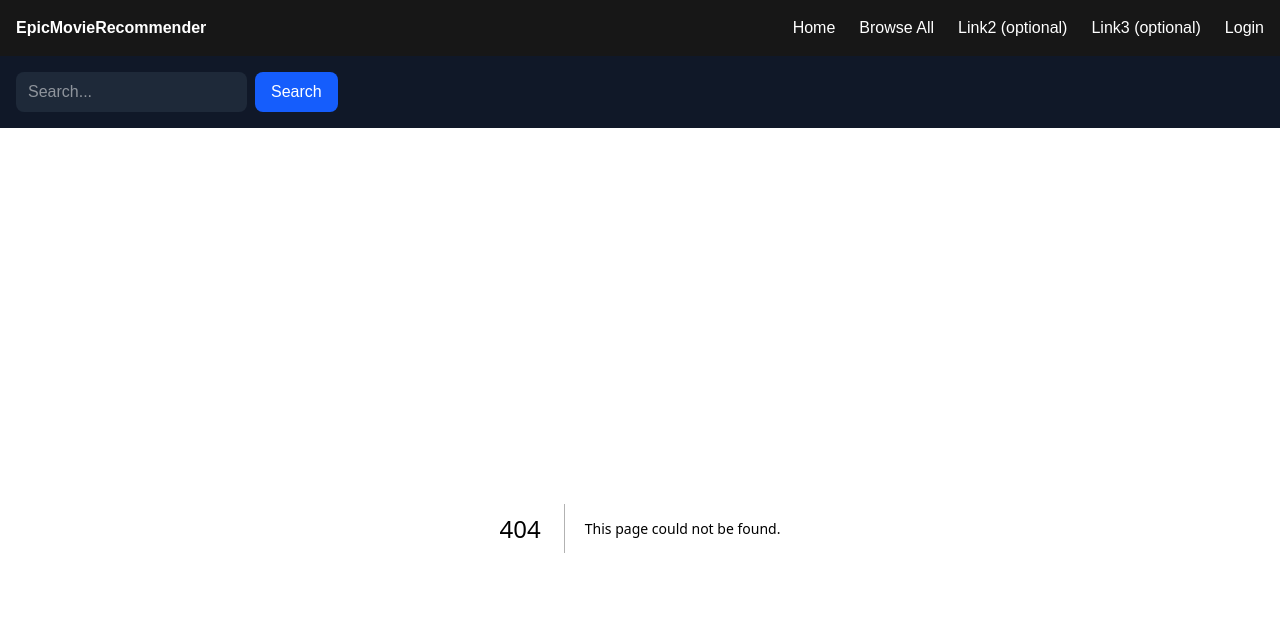
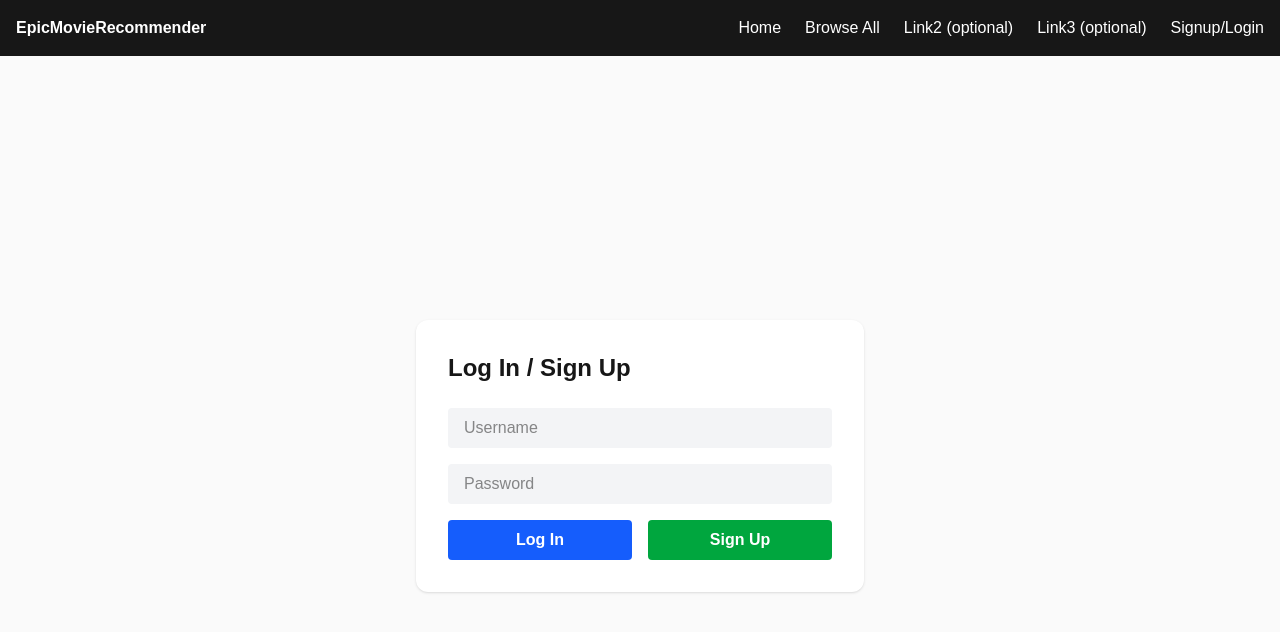
Before and after one commit to ncastelli76/cs-movie-recommendation, a Next.js app in the folder movierecs-app/: page /signup in a window 1280 px wide. Before the commit this address had no page. Shown: the top 632 px of the page. Built offline with nearby package versions, Linux system fonts and the light colour scheme.

Commit message:
movie_card

```diff
--- a/movierecs-app/actions/query.ts
+++ b/movierecs-app/actions/query.ts
@@ -1,9 +1,7 @@
 'use server';
 
-import { env } from '@/lib/env';
 import { Schema } from 'zod';
 
-const { TMDB_READ_ACCESS_TOKEN } = env;
 import { FetchTMDBParams } from '@/types/tmdb-types';
 
 const BASE_URL = 'https://api.themoviedb.org/3';
--- a/movierecs-app/app/header.tsx
+++ b/movierecs-app/app/header.tsx
@@ -36,8 +36,8 @@ export default function Header() {
               </Link>
             </li>
             <li>
-              <Link href="/link4" className="hover:text-gray-300">
-                Login
+              <Link href="/signup" className="hover:text-gray-300">
+                Signup/Login
               </Link>
             </li>
           </ul>
--- a/movierecs-app/app/layout.tsx
+++ b/movierecs-app/app/layout.tsx
@@ -2,7 +2,6 @@ import type { Metadata } from "next";
 import { Geist, Geist_Mono } from "next/font/google";
 import "./globals.css";
 import Header from './header';
-import Search_bar from './search_bar';
 
 const geistSans = Geist({
   variable: "--font-geist-sans",
@@ -30,7 +29,6 @@ export default function RootLayout({
         className={`${geistSans.variable} ${geistMono.variable} antialiased`}
       >
         <Header />
-        <Search_bar />
 
         {children}
       </body>
--- /dev/null
+++ b/movierecs-app/app/movie_card.tsx
@@ -0,0 +1,64 @@
+import Image from "next/image";
+import type { Movie } from "../types/tmdb-types"
+
+const TMDB_IMAGE_BASE = "https://image.tmdb.org/t/p/w1280";
+const TMDB_MOVIE_BASE = "https://www.themoviedb.org/movie/"
+
+function rate(rating: number, id: number) {
+
+}
+
+export default function MovieCard({
+  movie
+}: {
+  movie: Movie
+}) {
+  return (
+    <div className="flex flex-col md:flex-row bg-white dark:bg-neutral-900 rounded-lg shadow-lg overflow-hidden">
+      <div className="flex-shrink-0 w-full max-w-[13.5rem] md:max-w-[13.5rem] aspect-[27/40] relative">
+        <a href={TMDB_MOVIE_BASE + movie.id}>
+          <Image
+            src={TMDB_IMAGE_BASE + movie.poster_path}
+            alt={movie.title}
+            fill
+            className="object-cover rounded"
+          />
+        </a>
+      </div>
+
+      <div className="p-4 flex flex-col justify-between">
+        <div>
+          <a href={TMDB_MOVIE_BASE + movie.id}>
+            <h2 className="text-xl font-bold">{movie.title}</h2>
+          </a>
+          <p className="text-gray-600 dark:text-gray-300 mt-2">{movie.overview}</p>
+        </div>
+
+        <div className="mt-4 text-sm text-gray-500 dark:text-gray-400">
+          Rate This Movie:
+          <div className="flex flex-wrap gap-2 mt-2">
+            {[1,2,3,4,5,6,7,8,9,10].map((v) => (
+              <button
+                key={v}
+                onClick={() => rate(v, movie.id)}
+                className="px-2 py-1 border rounded"
+              >
+                {v}
+              </button>
+            ))}
+          </div>
+        </div>
+
+        <div className="mt-4 text-sm text-gray-500 dark:text-gray-400">
+          Average Rating: {movie.vote_average}
+        </div>
+        <div className="mt-4 text-sm text-gray-500 dark:text-gray-400">
+          Total Times Rated: {movie.vote_count}
+        </div>
+        <div className="mt-4 text-sm text-gray-500 dark:text-gray-400">
+          Release Date: {movie.release_date}
+        </div>
+      </div>
+    </div>
+  );
+}
--- a/movierecs-app/app/page.tsx
+++ b/movierecs-app/app/page.tsx
@@ -1,6 +1,7 @@
 import Image from "next/image";
 import { FetchTMDB } from '@/actions/query';
 import { MovieSearchResultsResponse, FetchTMDBParams} from '@/types/tmdb-types';
+import Search_bar from "./search_bar";
 
 
 
@@ -26,6 +27,10 @@ const HomePage = async () => {
   );*/
 
   return (
+    <div>
+      <div className="fixed top-14 left-0 right-0">
+      <Search_bar />
+      </div>
       <div className="flex min-h-screen items-center justify-center bg-slate-50 font-sans dark:bg-neutral-800">
         <main className="flex min-h-screen w-full max-w-5xl flex-col items-center justify-between py-32 px-5 bg-slate-50 dark:bg-neutral-800 sm:items-start">
         <section className= "inner_content py-20 new_index background_11">
@@ -48,6 +53,7 @@ const HomePage = async () => {
         <section className="inner_content py-20 trending no_pad"><h2>This section will have an explanation of the purpose of the site.</h2></section>
         </main>
       </div>
+    </div>
   );
 
 
--- a/movierecs-app/app/search/page.tsx
+++ b/movierecs-app/app/search/page.tsx
@@ -32,6 +32,10 @@ export default async function SearchResults({
         return true;
       })
       .sort((a, b) => b.popularity - a.popularity);
+  }
+
+  function rate(id:number, rating:number){
+
   }
 
   function mapTmdbMovies(rawMovies: any[]): Movie[] {
@@ -82,6 +86,41 @@ export default async function SearchResults({
                 <p className="text-gray-600 dark:text-gray-300 mt-2">{movie.overview}</p>
               </div>
               <div className="mt-4 text-sm text-gray-500 dark:text-gray-400">
+                Rate This Movie:
+                <div className="flex flex-wrap gap-2 mt-2">
+                  <button onClick={() => rate(1, movie.id)} className="px-2 py-1 border rounded">
+                    1
+                  </button>
+                  <button onClick={() => rate(2, movie.id)} className="px-2 py-1 border rounded">
+                    2
+                  </button>
+                  <button onClick={() => rate(3, movie.id)} className="px-2 py-1 border rounded">
+                    3
+                  </button>
+                  <button onClick={() => rate(4, movie.id)} className="px-2 py-1 border rounded">
+                    4
+                  </button>
+                  <button onClick={() => rate(5, movie.id)} className="px-2 py-1 border rounded">
+                    5
+                  </button>
+                  <button onClick={() => rate(6, movie.id)} className="px-2 py-1 border rounded">
+                    6
+                  </button>
+                  <button onClick={() => rate(7, movie.id)} className="px-2 py-1 border rounded">
+                    7
+                  </button>
+                  <button onClick={() => rate(8, movie.id)} className="px-2 py-1 border rounded">
+                    8
+                  </button>
+                  <button onClick={() => rate(9, movie.id)} className="px-2 py-1 border rounded">
+                    9
+                  </button>
+                  <button onClick={() => rate(10, movie.id)} className="px-2 py-1 border rounded">
+                    10
+                  </button>
+                </div>
+              </div>
+              <div className="mt-4 text-sm text-gray-500 dark:text-gray-400">
                 Average Rating: {movie.vote_average}
               </div>
               <div className="mt-4 text-sm text-gray-500 dark:text-gray-400">
--- a/movierecs-app/app/search_bar.tsx
+++ b/movierecs-app/app/search_bar.tsx
@@ -18,23 +18,27 @@ export default function Search_bar() {
   }
 
   return(
-    <div className="bg-gray-900 text-white py-4 z-100">
-      {/* Header container */}
-    <div className="container mx-auto px-4 flex justify-between items-center">
-     <form onSubmit={handleSearch} className="flex items-center space-x-2">
+    <div className="bg-gray-900 text-white py-4 z-[100] shadow-lg">
+  <div className="container mx-auto px-4 flex items-center">
+    <form onSubmit={handleSearch} className="flex w-full items-center space-x-2">
       <input
         type="text"
         placeholder="Search..."
         value={query}
         onChange={(e) => setQuery(e.target.value)}
-            className="px-3 py-2 rounded-lg bg-gray-800 text-white focus:outline-none focus:ring focus:ring-blue-500"
+        className="flex-grow px-3 py-2 rounded-lg bg-gray-800 text-white focus:outline-none focus:ring focus:ring-blue-500"
       />
+
       <button
         type="submit"
-            className="px-4 py-2 bg-blue-600 hover:bg-blue-700 rounded-lg"
+        className="px-4 py-2 bg-blue-600 hover:bg-blue-700 rounded-lg whitespace-nowrap"
       >
         Search
       </button>
-        </form></div></div>
+    </form>
+  </div>
+</div>
+
+
   )
 }
--- /dev/null
+++ b/movierecs-app/app/signup/page.tsx
@@ -0,0 +1,81 @@
+"use client";
+
+import { useState } from "react";
+import { useRouter } from "next/navigation";
+import { db } from "@/actions/db";
+
+export default function AuthPage() {
+  const router = useRouter();
+
+  const [username, setUsername] = useState("");
+  const [password, setPassword] = useState("");
+  const [error, setError] = useState("");
+
+  function handleSignup() {
+    try{
+      console.log("attempting to create user...")
+      const loggeduser = db.getLoggedInUser()
+      console.log("loggeduser is " + loggeduser)
+      db.createUser(username, password)
+    }catch{
+      setError(error)
+    }
+    //db.loginUser(username, password)
+    //router.push("/"); // or wherever
+  }
+
+  function handleLogin() {
+
+    //router.push("/");
+  }
+
+  function handleSubmit(e: React.FormEvent) {
+    e.preventDefault();
+  }
+
+  return (
+    <div className="flex min-h-screen items-center justify-center bg-zinc-50 dark:bg-neutral-800">
+      <main className="w-full max-w-md bg-white dark:bg-neutral-900 p-8 rounded-xl shadow">
+        <h1 className="text-2xl font-bold mb-6">Log In / Sign Up</h1>
+
+        <form onSubmit={handleSubmit} className="flex flex-col gap-4">
+          <input
+            type="text"
+            placeholder="Username"
+            className="px-4 py-2 rounded bg-gray-100 dark:bg-neutral-800"
+            value={username}
+            onChange={(e) => setUsername(e.target.value)}
+          />
+
+          <input
+            type="password"
+            placeholder="Password"
+            className="px-4 py-2 rounded bg-gray-100 dark:bg-neutral-800"
+            value={password}
+            onChange={(e) => setPassword(e.target.value)}
+          />
+
+          {error && <p className="text-red-500 text-sm">{error}</p>}
+
+          <div className="flex gap-4">
+            <button
+              type="button"
+              onClick={handleLogin}
+              className="w-1/2 py-2 bg-blue-600 hover:bg-blue-700 rounded text-white font-semibold"
+            >
+              Log In
+            </button>
+
+            <button
+              type="button"
+              onClick={handleSignup}
+              className="w-1/2 py-2 bg-green-600 hover:bg-green-700 rounded text-white font-semibold"
+            >
+              Sign Up
+            </button>
+          </div>
+        </form>
+      </main>
+    </div>
+  );
+}
--- a/movierecs-app/types/tmdb-types.ts
+++ b/movierecs-app/types/tmdb-types.ts
@@ -1,5 +1,4 @@
 import {z} from 'zod';
-
 
 const Movie = z.object({
     id: z.number(),
@@ -9,7 +8,7 @@ const Movie = z.object({
     poster_path: z.string().nullable(),
     backdrop_path: z.string().nullable(),
     release_date: z.string(),
-    title: z.string().nullable(),
+    title: z.string(),
     original_title: z.string().nullable(),
     vote_average: z.number().nullable(),
     vote_count: z.number().nullable(),
--- /dev/null
+++ b/movierecs-app/userdata.json
@@ -0,0 +1,16 @@
+{
+    "logged_in_user":"user1",
+    "users":[
+        {
+            "username":"user1",
+            "password":"password1",
+            "ratings":[
+            {
+                "movieid": 254,
+                "rating": 4
+            }
+
+            ]
+        }
+    ]
+}
```
Also changed, not shown: 1 other file (tests, documents, lock files or other folders). Lines whose indentation alone changed are shown as unchanged.
